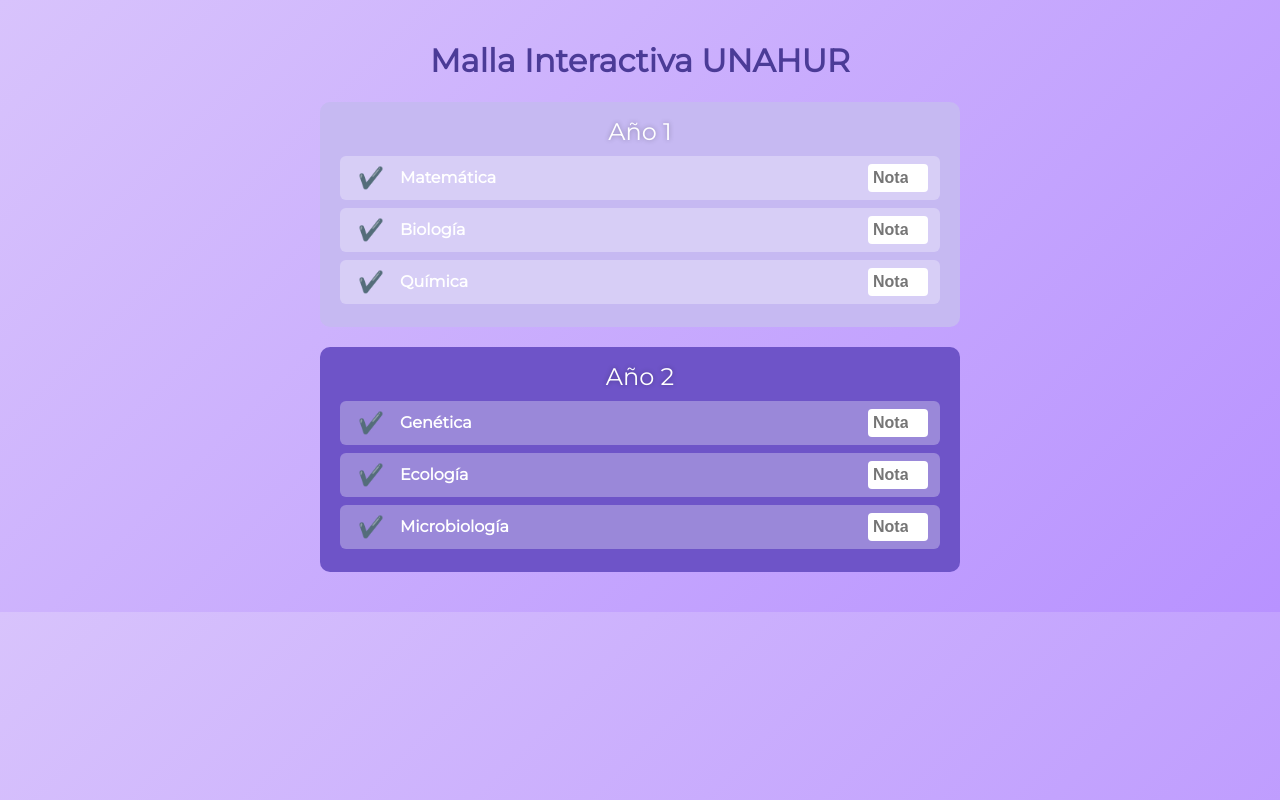
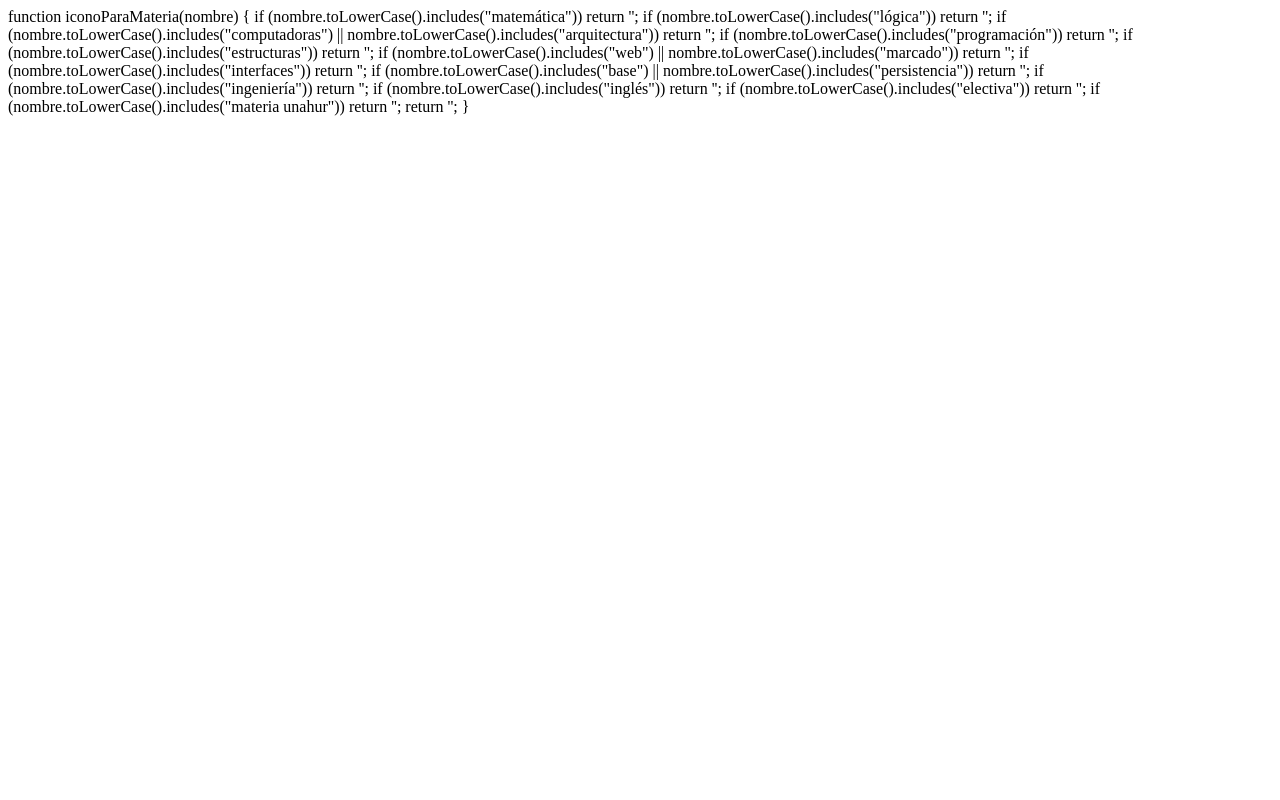
Before and after one commit to Rociopagliaro/malla-unahur, a plain HTML site: page index.html in a window 1280 px wide. Drawn offline with Linux system fonts and the light colour scheme.

Commit message:
Update index.html

```diff
--- a/index.html
+++ b/index.html
@@ -1,198 +1,15 @@
-<!DOCTYPE html>
-<html lang="es">
-<head>
-<meta charset="UTF-8" />
-<meta name="viewport" content="width=device-width, initial-scale=1" />
-<title>Malla Interactiva UNAHUR</title>
-<style>
-  /* Tipografía moderna */
-  @import url('https://fonts.googleapis.com/css2?family=Montserrat&display=swap');
-  body {
-    font-family: 'Montserrat', sans-serif;
-    background: linear-gradient(135deg, #d8c3fc, #b892ff);
-    margin: 0;
-    padding: 20px;
-    color: #222;
-  }
-  h1 {
-    text-align: center;
-    color: #4b3b97;
-  }
-  .year-container {
-    margin: 20px auto;
-    max-width: 600px;
-    border-radius: 10px;
-    padding: 15px 20px;
-    color: white;
-  }
-  /* Colores por año */
-  .year-1 {
-    background-color: #c6b9f2; /* lila claro */
-  }
-  .year-2 {
-    background-color: #6e54c8; /* violeta oscuro */
-  }
-  .year-title {
-    font-size: 1.5rem;
-    margin-bottom: 10px;
-    text-align: center;
-    text-shadow: 0 0 5px rgba(0,0,0,0.3);
-  }
-  .subject {
-    display: flex;
-    align-items: center;
-    justify-content: space-between;
-    background: rgba(255 255 255 / 0.3);
-    margin: 8px 0;
-    border-radius: 6px;
-    padding: 8px 12px;
-  }
-  .subject.tachado {
-    text-decoration: line-through;
-    opacity: 0.6;
-  }
-  .subject-name {
-    flex-grow: 1;
-    font-weight: 600;
-  }
-  input.note {
-    width: 50px;
-    border-radius: 4px;
-    border: none;
-    padding: 5px;
-    font-weight: 600;
-    text-align: center;
-    font-size: 1rem;
-  }
-  input.note.aprobado {
-    background-color: #a0e6a0;
-    color: #1a6b1a;
-  }
-  input.note.desaprobado {
-    background-color: #f7a1a1;
-    color: #7a1a1a;
-  }
-  button.toggle-tachado {
-    background: none;
-    border: none;
-    cursor: pointer;
-    font-size: 1.3rem;
-    color: #fff;
-    margin-right: 10px;
-    user-select: none;
-  }
-  button.toggle-tachado:hover {
-    color: #333;
-  }
-</style>
-</head>
-<body>
-
-<h1>Malla Interactiva UNAHUR</h1>
-
-<div class="year-container year-1" data-year="1">
-  <div class="year-title">Año 1</div>
-  <div class="subject" data-id="matematica">
-    <button class="toggle-tachado" title="Marcar como aprobado">✔️</button>
-    <div class="subject-name">Matemática</div>
-    <input type="number" class="note" min="0" max="10" placeholder="Nota" />
-  </div>
-  <div class="subject" data-id="biologia">
-    <button class="toggle-tachado" title="Marcar como aprobado">✔️</button>
-    <div class="subject-name">Biología</div>
-    <input type="number" class="note" min="0" max="10" placeholder="Nota" />
-  </div>
-  <div class="subject" data-id="quimica">
-    <button class="toggle-tachado" title="Marcar como aprobado">✔️</button>
-    <div class="subject-name">Química</div>
-    <input type="number" class="note" min="0" max="10" placeholder="Nota" />
-  </div>
-</div>
-
-<div class="year-container year-2" data-year="2">
-  <div class="year-title">Año 2</div>
-  <div class="subject" data-id="genetica">
-    <button class="toggle-tachado" title="Marcar como aprobado">✔️</button>
-    <div class="subject-name">Genética</div>
-    <input type="number" class="note" min="0" max="10" placeholder="Nota" />
-  </div>
-  <div class="subject" data-id="ecologia">
-    <button class="toggle-tachado" title="Marcar como aprobado">✔️</button>
-    <div class="subject-name">Ecología</div>
-    <input type="number" class="note" min="0" max="10" placeholder="Nota" />
-  </div>
-  <div class="subject" data-id="microbiologia">
-    <button class="toggle-tachado" title="Marcar como aprobado">✔️</button>
-    <div class="subject-name">Microbiología</div>
-    <input type="number" class="note" min="0" max="10" placeholder="Nota" />
-  </div>
-</div>
-
-<script>
-  // Función para cargar datos guardados
-  function cargarDatos() {
-    const subjects = document.querySelectorAll('.subject');
-    subjects.forEach(sub => {
-      const id = sub.dataset.id;
-      // Cargar tachado
-      const tachado = localStorage.getItem(id + '-tachado');
-      if (tachado === 'true') {
-        sub.classList.add('tachado');
-      }
-      // Cargar nota
-      const nota = localStorage.getItem(id + '-nota');
-      if (nota !== null) {
-        const inputNota = sub.querySelector('input.note');
-        inputNota.value = nota;
-        actualizarColorNota(inputNota);
-      }
-    });
-  }
-
-  // Guardar estado
-  function guardarEstado(id, tachado, nota) {
-    localStorage.setItem(id + '-tachado', tachado);
-    localStorage.setItem(id + '-nota', nota);
-  }
-
-  // Actualizar color según nota
-  function actualizarColorNota(input) {
-    const val = Number(input.value);
-    input.classList.remove('aprobado', 'desaprobado');
-    if (!isNaN(val)) {
-      if (val >= 6) {
-        input.classList.add('aprobado');
-      } else {
-        input.classList.add('desaprobado');
-      }
-    }
-  }
-
-  document.querySelectorAll('.toggle-tachado').forEach(btn => {
-    btn.addEventListener('click', () => {
-      const subject = btn.parentElement;
-      subject.classList.toggle('tachado');
-      const id = subject.dataset.id;
-      const tachado = subject.classList.contains('tachado');
-      const notaInput = subject.querySelector('input.note').value;
-      guardarEstado(id, tachado, notaInput);
-    });
-  });
-
-  document.querySelectorAll('input.note').forEach(input => {
-    input.addEventListener('input', () => {
-      const subject = input.parentElement;
-      const id = subject.dataset.id;
-      const tachado = subject.classList.contains('tachado');
-      const nota = input.value;
-      actualizarColorNota(input);
-      guardarEstado(id, tachado, nota);
-    });
-  });
-
-  // Cargar datos al iniciar
-  window.onload = cargarDatos;
-</script>
-
-</body>
-</html>
+function iconoParaMateria(nombre) {
+  if (nombre.toLowerCase().includes("matemática")) return '<i class="fas fa-square-root-alt icono"></i>';
+  if (nombre.toLowerCase().includes("lógica")) return '<i class="fas fa-brain icono"></i>';
+  if (nombre.toLowerCase().includes("computadoras") || nombre.toLowerCase().includes("arquitectura")) return '<i class="fas fa-microchip icono"></i>';
+  if (nombre.toLowerCase().includes("programación")) return '<i class="fas fa-laptop-code icono"></i>';
+  if (nombre.toLowerCase().includes("estructuras")) return '<i class="fas fa-sitemap icono"></i>';
+  if (nombre.toLowerCase().includes("web") || nombre.toLowerCase().includes("marcado")) return '<i class="fas fa-globe icono"></i>';
+  if (nombre.toLowerCase().includes("interfaces")) return '<i class="fas fa-desktop icono"></i>';
+  if (nombre.toLowerCase().includes("base") || nombre.toLowerCase().includes("persistencia")) return '<i class="fas fa-database icono"></i>';
+  if (nombre.toLowerCase().includes("ingeniería")) return '<i class="fas fa-cogs icono"></i>';
+  if (nombre.toLowerCase().includes("inglés")) return '<i class="fas fa-book icono"></i>';
+  if (nombre.toLowerCase().includes("electiva")) return '<i class="fas fa-asterisk icono"></i>';
+  if (nombre.toLowerCase().includes("materia unahur")) return '<i class="fas fa-university icono"></i>';
+  return '<i class="fas fa-book-reader icono"></i>';
+}
```
